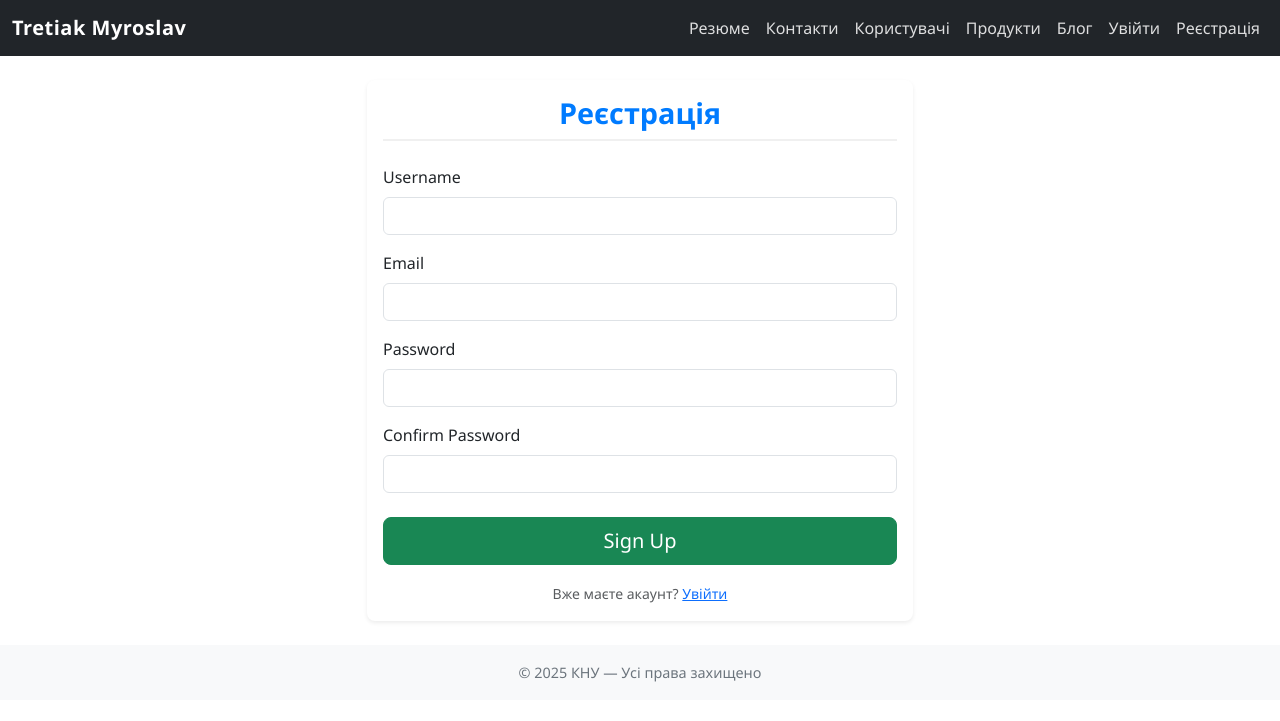
After one commit to sneakhokage/flask_app_tretiak, a Flask app: page /users/register in a window 1280 px wide. The commit adds this page. Shown: the top 721 px of the page. Run offline with Flask 3, Linux system fonts and the light colour scheme; some libraries are stand-ins or nearby versions.

Commit message:
Added flask bcrypt, registration, account and user list  pages, updated login

```diff
--- a/app/__init__.py
+++ b/app/__init__.py
@@ -2,6 +2,7 @@ from flask import Flask, render_template
 from flask_sqlalchemy import SQLAlchemy
 from flask_migrate import Migrate
 from sqlalchemy.orm import DeclarativeBase
+from flask_bcrypt import Bcrypt
 from sqlalchemy import MetaData
 from config import config
 import os
@@ -20,6 +21,7 @@ class Base(DeclarativeBase):
 
 db = SQLAlchemy(model_class=Base)
 migrate = Migrate()
+bcrypt = Bcrypt()
 
 def create_app(config_name: str = os.environ.get("production", "default")) -> Flask:
     """
@@ -31,6 +33,7 @@ def create_app(config_name: str = os.environ.get("production", "default")) -> Fl
 
     db.init_app(app)
     migrate.init_app(app, db, render_as_batch=True)
+    bcrypt.init_app(app)
 
     from .users import users_bp
     app.register_blueprint(users_bp, url_prefix='/users')
--- a/app/forms.py
+++ b/app/forms.py
@@ -2,7 +2,7 @@ from flask_wtf import FlaskForm
 
 from sqlalchemy import select
 from wtforms import StringField, SelectField, TextAreaField, SubmitField, PasswordField, BooleanField, DateTimeLocalField, SelectMultipleField
-from wtforms.validators import DataRequired, Email, Length, Regexp, email
+from wtforms.validators import DataRequired, Length, Email, EqualTo, ValidationError, Regexp
 from wtforms.fields import DateField
 from datetime import datetime
 
@@ -59,6 +59,44 @@ class LoginForm(FlaskForm):
 
     submit = SubmitField('Sign In')
 
+class RegistrationForm(FlaskForm):
+    username = StringField('Username', validators=[
+        DataRequired(),
+        Length(min=4, max=14, message="Ім'я користувача має бути від 4 до 14 символів."),
+        Regexp('^[A-Za-z][A-Za-z0-9_.]*$', 0, 'Username must have only letters, numbers, dots or underscores')
+    ])
+    email = StringField('Email', validators=[
+        DataRequired(),
+        Email(message="Введіть коректну email адресу.")
+    ])
+    password = PasswordField('Password', validators=[
+        DataRequired(),
+        Length(min=6, message="Пароль має бути мінімум 6 символів.")
+    ])
+    confirm_password = PasswordField('Confirm Password', validators=[
+        DataRequired(),
+        EqualTo('password', message='Паролі повинні співпадати.')
+    ])
+    submit = SubmitField('Sign Up')
+
+    def validate_username(self, field):
+        from app import db
+        from app.users.models import User
+        from sqlalchemy import select
+
+        user = db.session.scalar(select(User).where(User.username == field.data))
+        if user:
+            raise ValidationError('Таке ім\'я користувача вже зайняте.')
+
+    def validate_email(self, field):
+        from app import db
+        from app.users.models import User
+        from sqlalchemy import select
+
+        user = db.session.scalar(select(User).where(User.email == field.data))
+        if user:
+            raise ValidationError('Ця електронна пошта вже зареєстрована.')
+
 class PostForm(FlaskForm):
     title = StringField('Title', validators=[DataRequired()])
     content = TextAreaField('Content', validators=[DataRequired()])
--- a/app/templates/includes/navbar.html
+++ b/app/templates/includes/navbar.html
@@ -14,7 +14,7 @@
           <a class="nav-link" href="{{ url_for('main.contacts') }}">Контакти</a>
         </li>
         <li class="nav-item">
-          <a class="nav-link" href="{{ url_for('users.greetings', name='John', age=25) }}">Користувачі</a>
+          <a class="nav-link" href="{{ url_for('users.users_list') }}">Користувачі</a>
         </li>
         <li class="nav-item">
           <a class="nav-link" href="{{ url_for('products.all_products') }}">Продукти</a>
@@ -33,6 +33,9 @@
           <li class="nav-item">
             <a class="nav-link" href="{{ url_for('users.login') }}">Увійти</a>
           </li>
+          <li class="nav-item">
+            <a class="nav-link" href="{{ url_for('users.register') }}">Реєстрація</a>
+          </li>
         {% endif %}
       </ul>
     </div>
--- /dev/null
+++ b/app/users/templates/users/register.html
@@ -0,0 +1,35 @@
+{% extends 'base.html' %}
+{% from 'includes/_macros.html' import render_field %}
+
+{% block title %}Реєстрація{% endblock %}
+
+{% block content %}
+<div class="row justify-content-center">
+    <div class="col-md-6">
+        <div class="card shadow-sm">
+            <div class="card-body">
+                <h2 class="text-center mb-4">Реєстрація</h2>
+
+                <form method="POST" action="{{ url_for('users.register') }}" novalidate>
+                    {{ form.hidden_tag() }}
+
+                    {{ render_field(form.username) }}
+                    {{ render_field(form.email) }}
+                    {{ render_field(form.password) }}
+                    {{ render_field(form.confirm_password) }}
+
+                    <div class="d-grid gap-2 mt-4">
+                        {{ form.submit(class="btn btn-success btn-lg") }}
+                    </div>
+                </form>
+
+                <div class="text-center mt-3">
+                    <small class="text-muted">
+                        Вже маєте акаунт? <a href="{{ url_for('users.login') }}">Увійти</a>
+                    </small>
+                </div>
+            </div>
+        </div>
+    </div>
+</div>
+{% endblock %}
--- a/app/users/views.py
+++ b/app/users/views.py
@@ -1,8 +1,11 @@
 from flask import render_template, request, url_for, redirect, session, flash, make_response
+from sqlalchemy import select
 
 from . import users_bp
-
-from app.forms import LoginForm
+from app import db
+from app.users.models import User
+from app.forms import LoginForm, RegistrationForm
+from app import bcrypt
 
 @users_bp.route("/hi/<string:name>")
 def greetings(name):
@@ -13,24 +16,65 @@ def greetings(name):
 def admin():
     return redirect(url_for(".greetings", name="ADMIN"))
 
+@users_bp.route('/register', methods=['GET', 'POST'])
+def register():
+    if 'username' in session:
+        return redirect(url_for('users.profile'))
+
+    form = RegistrationForm()
+    if form.validate_on_submit():
+
+        hashed_password = bcrypt.generate_password_hash(form.password.data).decode('utf-8')
+
+        user = User(
+            username=form.username.data,
+            email=form.email.data,
+            password=hashed_password
+        )
+
+        db.session.add(user)
+        db.session.commit()
+
+        flash('Ваш акаунт створено! Тепер ви можете увійти', 'success')
+        return redirect(url_for('users.login'))
+
+    return render_template('users/register.html', form=form)
+
 @users_bp.route('/login', methods=['GET', 'POST'])
 def login():
+    if 'username' in session:
+        return redirect(url_for('users.account'))
+
     form = LoginForm()
 
     if form.validate_on_submit():
-        username = form.username.data
-        password = form.password.data
-        remember = form.remember.data
+        user = db.session.scalar(select(User).where(User.username == form.username.data))
 
-        if username == 'admin' and password == '12345':
-            session['username'] = username
-            flash_message = f"Ви успішно увійшли! Опцію 'Запам'ятати мене' {'обрано' if remember else 'не обрано'}."
+        if user and user.check_password(form.password.data):
+            session['username'] = user.username
+
+            flash_message = f"Вітаю, {user.username}! Ви успішно увійшли"
             flash(flash_message, "success")
-            return redirect(url_for('users.profile'))
+
+            return redirect(url_for('users.account'))
         else:
-            flash("Неправильне ім'я користувача або пароль. Спробуйте ще раз!", "danger")
+            flash("Неправильне ім'я користувача або пароль.", "danger")
 
     return render_template('users/login.html', form=form)
+
+@users_bp.route('/account')
+def account():
+    if 'username' not in session:
+        flash("Будь ласка, увійдіть, щоб переглянути цю сторінку.", "warning")
+        return redirect(url_for('users.login'))
+
+    username = session['username']
+    user = db.session.scalar(select(User).where(User.username == username))
+
+    email = user.email if user else "Невідомо"
+
+    return render_template('users/account.html', username=username, email=email)
+
 
 @users_bp.route('/profile', methods=['GET', 'POST'])
 def profile():
@@ -88,3 +132,10 @@ def set_theme():
         response.set_cookie('theme', theme, max_age=31536000)
         flash(f"Тему змінено на '{theme}'", "success")
     return response
+
+@users_bp.route('/users')
+def users_list():
+    users = db.session.scalars(select(User)).all()
+    count = len(users)
+
+    return render_template('users/users_list.html', users=users, count=count)
```
Also changed, not shown: app/users/models.py (+9 -0 lines), app/users/templates/users/account.html (added, +22 -0 lines), app/users/templates/users/users_list.html (added, +34 -0 lines), instance/prod-data.sqlite.
